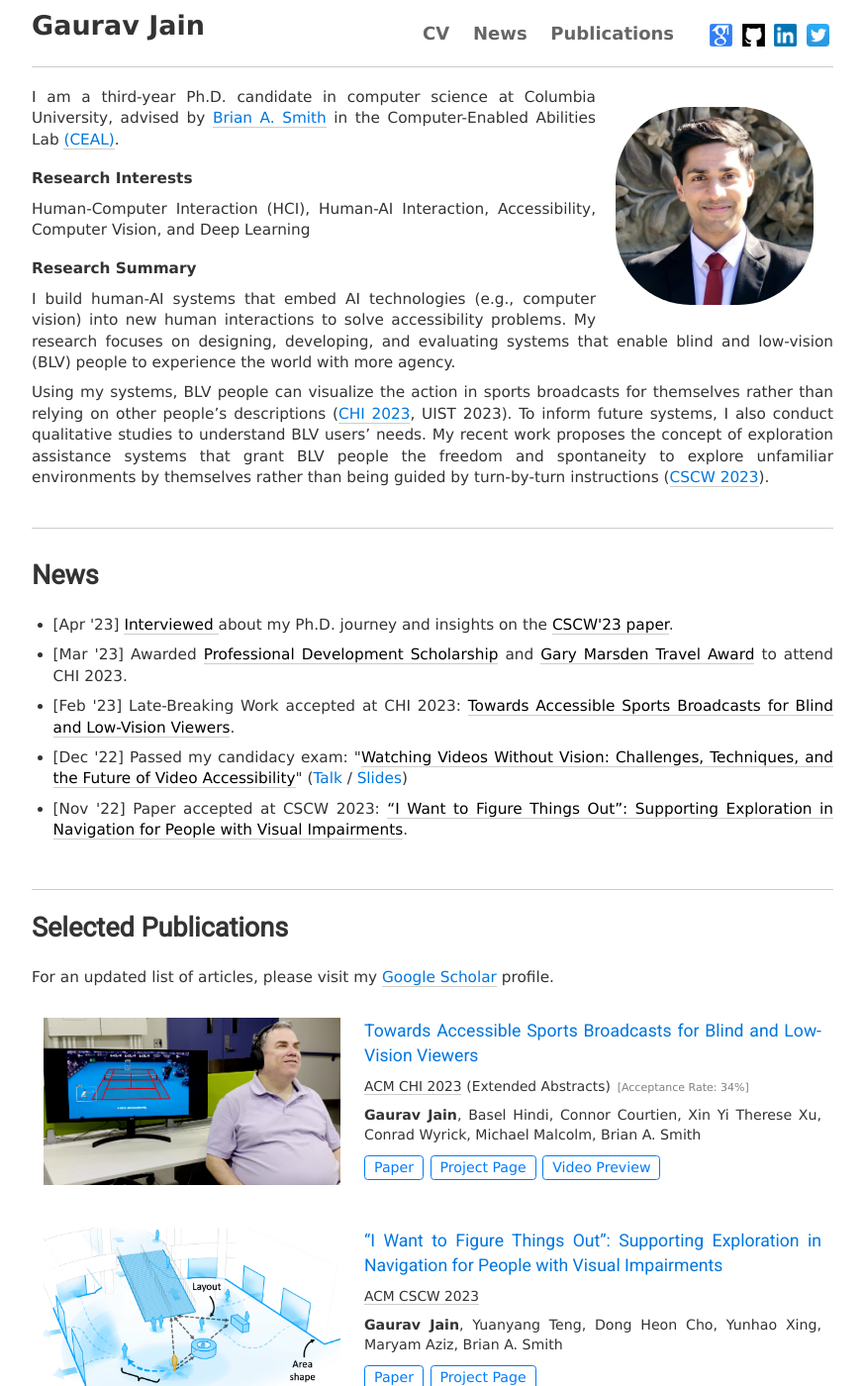
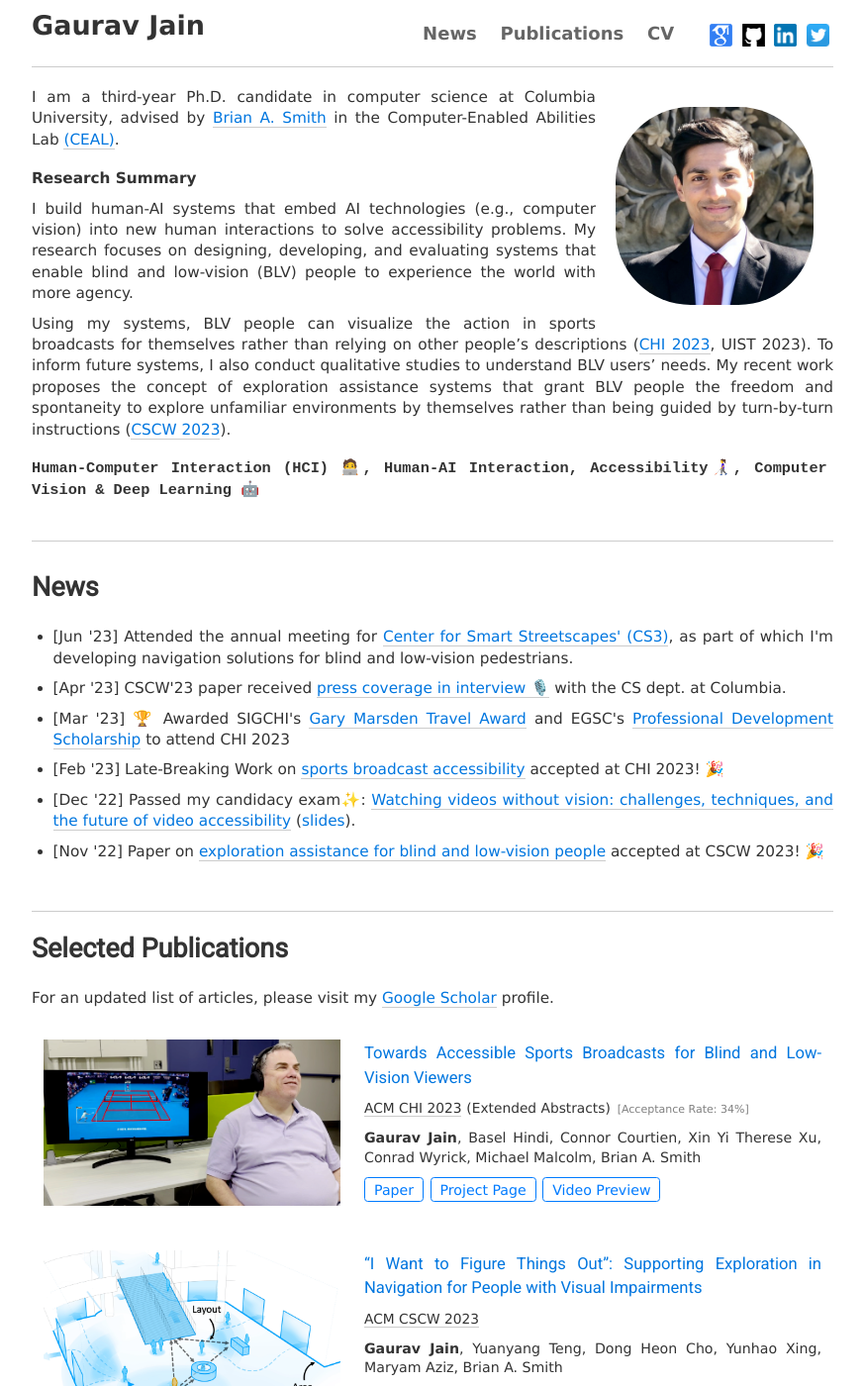
Before and after one commit to Gaurav1302/gaurav1302.github.io, a Jekyll site: the page built from index.html, in a window 1280 px wide and 1400 px high. Shown: the whole window at 99% size, without its empty margins (203-1076 px from the left). Built offline with Jekyll 4.4.1, drawn with Linux system fonts in a browser that asks for light colours; nearby versions of some CDN libraries.

Commit message:
peppered some emojis 👩‍🦯

```diff
--- a/_includes/navigation.html
+++ b/_includes/navigation.html
@@ -13,9 +13,10 @@ function scrollToProjects() {
 }
 </script>
 
-<a href="https://gaurav1302.github.io/cv/Gaurav_CV_PhD.pdf" style="font-size: 1rem">CV</a>
+
 <a href="#news" style="font-size: 1rem">News</a>
-<a href="#research" style="font-size: 1rem; margin-right: 30px">Publications</a>
+<a href="#research" style="font-size: 1rem;">Publications</a>
+<a href="https://gaurav1302.github.io/cv/Gaurav_CV_PhD.pdf" style="font-size: 1rem; margin-right: 30px">CV</a>
 <!-- <a href="#contact" style="font-size: 1rem; margin-right: 35px">Contact</a> -->
 <img src="images/gscholar_icon.png" alt="Google Scholar logo" onclick="window.open('https://scholar.google.com/citations?user=piSn5gQAAAAJ&hl=en');" class="social_icons">
 </img>
--- a/_sass/_links.scss
+++ b/_sass/_links.scss
@@ -18,7 +18,7 @@ a.uline-special {
 }
 
 a.uline-black {
-  color: black;
+  color: $blue;
   border-bottom: 1px solid #ccc;
 }
 
@@ -30,7 +30,7 @@ a.venue {
 
 a.paper_title{
   color: $blue;
-  font-size: 0.87em;
+  font-size: 0.82em;
   font-family: $heading-font-family;
   line-height: $heading-line-height;
 }
--- a/_sass/_typography.scss
+++ b/_sass/_typography.scss
@@ -76,3 +76,7 @@ img.social_icons {
   cursor: pointer; width: auto; height: 23px;
   margin-right: 4px;
 }
+
+span.news_date {
+  color: $dark-gray;
+}
--- a/index.html
+++ b/index.html
@@ -15,17 +15,10 @@ tags: about
 </script>
 <img src="{{ site.baseurl }}/images/gaurav.png" alt="Gaurav Jain's profile picture." width="240"
   style="float: right; padding: 20px; border-radius: 40%;" />
-
 <div class="bio" style="text-align:justify">
   <p>
     I am a third-year Ph.D. candidate in computer science at Columbia University, advised by <a href="http://www.cs.columbia.edu/~brian/" class="uline">Brian A. Smith</a> in the Computer-Enabled Abilities Lab <a href="https://ceal.cs.columbia.edu/" class="uline">(CEAL)</a>.
   </p>
-
-  <br />
-
-  <p><strong>Research Interests </strong></p>
-
-  <p>Human-Computer Interaction (HCI), Human-AI Interaction, Accessibility, Computer Vision, and Deep Learning</p>
 
   <br />
 
@@ -39,6 +32,15 @@ tags: about
     Using my systems, BLV people can visualize the action in sports broadcasts for themselves rather than relying on other people’s descriptions (<a href="https://dl.acm.org/doi/10.1145/3544549.3585610" class="uline">CHI 2023</a>, UIST 2023). To inform future systems, I also conduct qualitative studies to understand BLV users’ needs. My recent work proposes the concept of exploration assistance systems that grant BLV people the freedom and spontaneity to explore unfamiliar environments by themselves rather than being guided by turn-by-turn instructions (<a href="https://dl.acm.org/doi/10.1145/3579496?cid=99659562550" class="uline">CSCW 2023</a>).
   </p>
 
+
+  <!-- <p><strong>Research Interests </strong></p> -->
+  <br />
+
+  <p style="font-weight: 600; font-family: monospace; ">
+    Human-Computer Interaction (HCI) 🧑‍💻, Human-AI Interaction, Accessibility👩‍🦯, Computer Vision & Deep Learning 🤖
+  </p>
+
+  <!-- <br /> -->
   <!-- <p>
     To inform future systems, I also conduct in-depth qualitative studies to understand BLV users’ needs, challenges, and preferences. For instance, I performed a qualitative study on BLV people’s navigation challenges and information preferences and proposed the concept of exploration assistance systems that grant BLV people the freedom and spontaneity to explore unfamiliar environments by themselves rather than being guided by turn-by-turn instructions to their destination (<a href="https://dl.acm.org/doi/10.1145/3579496?cid=99659562550" class="uline">CSCW 2023</a>) .
   </p> -->
@@ -61,27 +63,57 @@ tags: about
   <h2><a name="news">News</a></h2>
   <br />
 
+
+  <!-- <table width="100%" align="center" cellspacing="0" cellpadding="0" style="border-collapse: collapse;">
+    <tbody>
+      <tr>
+        <td width="70%"> -->
+          <div>
             <ul>
-    <!-- <li>
-      <p>[Jun '23] <a href="https://www.cs.columbia.edu/2023/voices-of-cs-gaurav-jain/"; class="uline-black">Featured in an interview</a> sharing my journey as a PhD student and BTS on the <a href="https://dl.acm.org/doi/10.1145/3579496"; class="uline-black">CSCW 2023</a> paper.</p>
-    </li> -->
               <li>
-      <p>[Apr '23]
-        <a href="https://www.cs.columbia.edu/2023/voices-of-cs-gaurav-jain/"; class="uline-black">Interviewed </a>about my Ph.D. journey and insights on the <a href="https://dl.acm.org/doi/10.1145/3579496"; class="uline-black">CSCW'23 paper</a>.</p>
+                <p> <span class="news_date">[Jun '23] </span>
+                  Attended the annual meeting for <a href="https://cs3-erc.org/"; class="uline-black">Center for Smart Streetscapes' (CS3)</a>, as part of which I'm developing navigation solutions for blind and low-vision pedestrians.
+                </p>
               </li>
               <li>
-      <p>[Mar '23] Awarded <a href="https://egsc.engineering.columbia.edu/content/professional-development-scholarship-spring-2023"; class="uline-black">Professional Development Scholarship</a> and <a href="https://sigchi.org/gary-marsden-travel-award-recipients/"; class="uline-black">Gary Marsden Travel Award</a> to attend CHI 2023.</p>
+                <p> <span class="news_date">[Apr '23] </span>
+                  CSCW'23 paper received <a href="https://www.cs.columbia.edu/2023/voices-of-cs-gaurav-jain/"; class="uline-black">press coverage in interview 🎙️</a> with the CS dept. at Columbia.
+                </p>
               </li>
               <li>
-      <p>[Feb '23] Late-Breaking Work accepted at CHI 2023: <a href="https://dl.acm.org/doi/10.1145/3544549.3585610"; class="uline-black">Towards Accessible Sports Broadcasts for Blind and Low-Vision Viewers</a>.</p>
+                <p><span class="news_date">[Mar '23] </span>
+                  🏆 Awarded SIGCHI's <a href="https://sigchi.org/gary-marsden-travel-award-recipients/"; class="uline-black">Gary Marsden Travel Award</a>  and EGSC's <a href="https://egsc.engineering.columbia.edu/content/professional-development-scholarship-spring-2023"; class="uline-black">Professional Development Scholarship</a> to attend <span style="font-weight: 400;">CHI 2023</span>
+                </p>
               </li>
               <li>
-      <p>[Dec '22] Passed my candidacy exam: "<a href = "https://www.youtube.com/watch?v=QuGQKrjezdk"; class="uline-black">Watching Videos Without Vision: Challenges, Techniques, and the Future of Video Accessibility</a>" (<a href='https://www.youtube.com/watch?v=QuGQKrjezdk'>Talk</a> / <a href='https://gaurav1302.github.io/files/CEslides.pdf'>Slides</a>) </p>
+                <p><span class="news_date">[Feb '23] </span>
+                  Late-Breaking Work on <a href="https://dl.acm.org/doi/10.1145/3544549.3585610"; class="uline-black">sports broadcast accessibility</a> accepted at CHI 2023! 🎉 </p>
               </li>
               <li>
-    <p>[Nov '22] Paper accepted at CSCW 2023: <a href = "https://dl.acm.org/doi/10.1145/3579496"; class="uline-black">“I Want to Figure Things Out”: Supporting Exploration in Navigation for People with Visual Impairments</a>.</p>
+                <p><span class="news_date">[Dec '22] </span> Passed my candidacy exam✨: <a href = "https://www.youtube.com/watch?v=QuGQKrjezdk"; class="uline-black">Watching videos without vision: challenges, techniques, and the future of video accessibility</a>
+                  <!-- (<a href='https://www.youtube.com/watch?v=QuGQKrjezdk'>Talk</a> /  -->
+                  (<a href='https://gaurav1302.github.io/files/CEslides.pdf'>slides</a>).
+                </p>
+            </li>
+            <li>
+              <p><span class="news_date">[Nov '22] </span>
+                Paper on <a href = "https://dl.acm.org/doi/10.1145/3579496"; class="uline-black">exploration assistance for blind and low-vision people</a> accepted at <span style="font-weight: 400;">CSCW 2023</span>! 🎉
+                <!-- “I Want to Figure Things Out”: Supporting Exploration in Navigation for People with Visual Impairments</a>. -->
+              </p>
             </li>
           </ul>
+          </div>
+        <!-- </td>
+        <td valign="middle" width="30%">
+          <iframe src="https://www.linkedin.com/embed/feed/update/urn:li:share:7076955207611363328" width="auto" height = "400" frameborder="0" allowfullscreen="false" title="Embedded post"></iframe>
+        </td>
+      </tr>
+    </tbody>
+  </table> -->
+
+
+
+
 
 <!-- <a id="readMore" class="uline" href="#" onclick="readMore();return false;">
   <div style='text-align: center;'>
@@ -285,6 +317,16 @@ tags: about
 <hr>
 
 
+<!-- <div class="news">
+  <h2>
+    <a name="cv">CV</a>
+  </h2>
+  <embed src="https://gaurav1302.github.io/cv/Gaurav_CV_PhD.pdf" width="100%" height="600px" type="application/pdf">
+    <br />
+</div> -->
+
+<!-- <hr> -->
+
 <div class="news">
   <h2><a name="contact">Contact</a></h2>
   <br />
```
Lines whose indentation alone changed are shown as unchanged.
